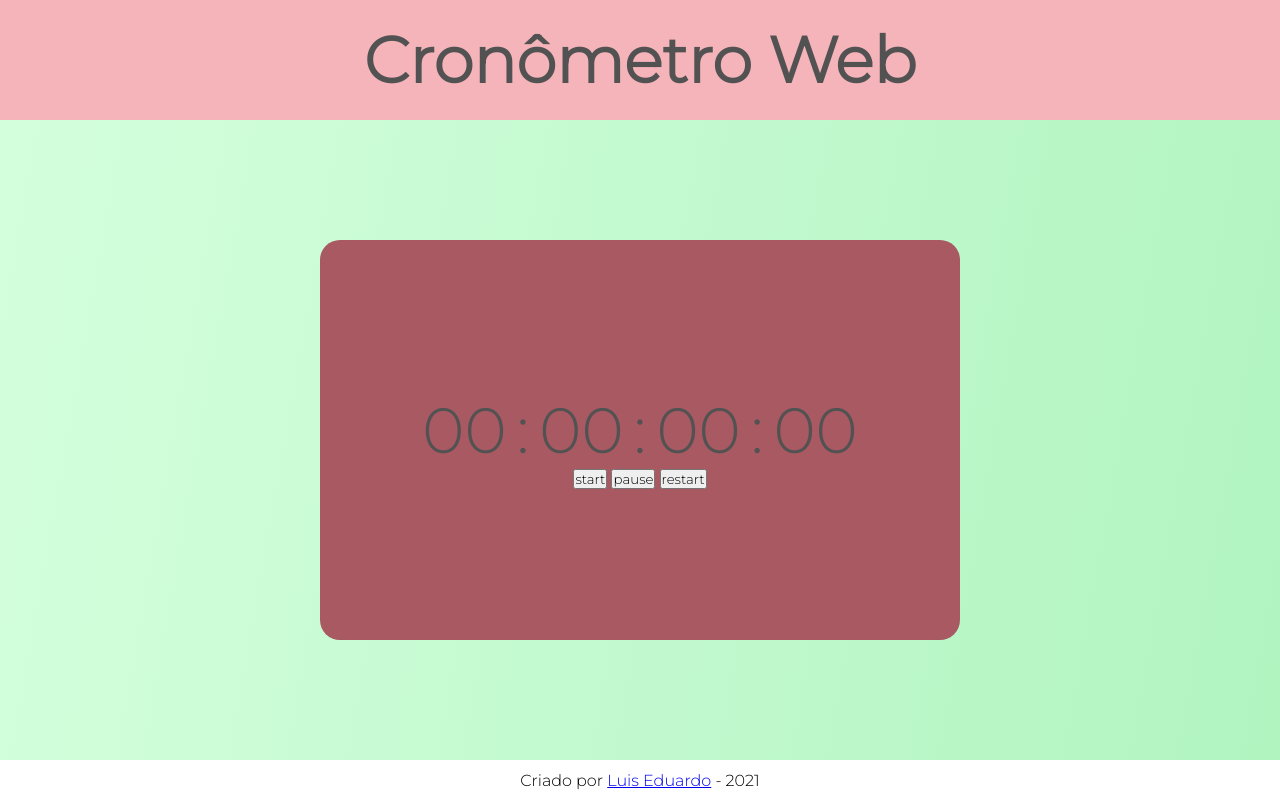
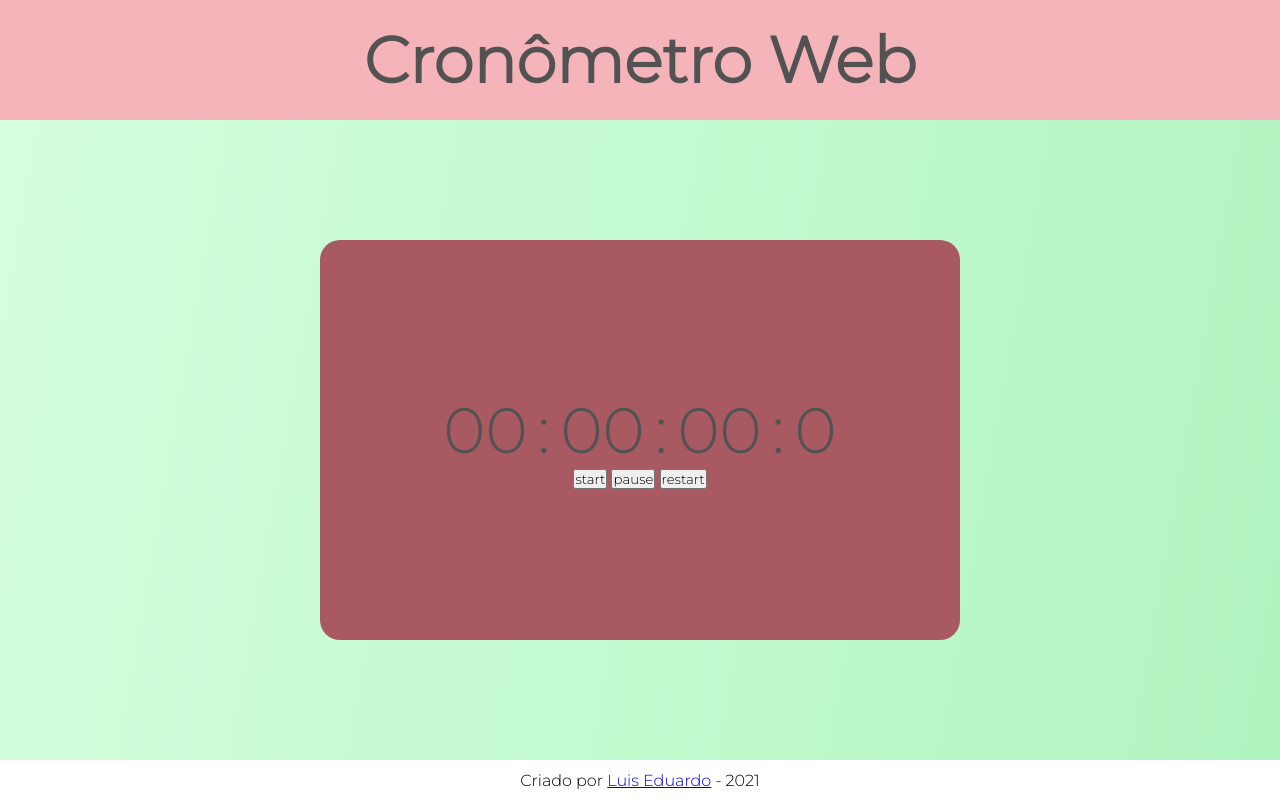
Before and after one commit to LuisEduardo20/Web-chronometer, a plain HTML site: page index.html in a window 1280 px wide. Drawn offline with Linux system fonts and the light colour scheme.

Commit message:
alteraçao no valor dos milisegundos

```diff
--- a/index.html
+++ b/index.html
@@ -3,6 +3,7 @@
 
 <head>
   <meta charset="UTF-8">
+  <meta name="viewport" content="width=device-width,initial-scale=1">
   <title>Calculadora</title>
   <link rel="stylesheet" href="./style/index.css">
   <link rel="preconnect" href="https://fonts.googleapis.com">
@@ -27,7 +28,7 @@
           <p>:</p>
           <p id="segundo" class="timer">00</p>
           <p>:</p>
-          <p id="mili-segundo" class="timer">00</p>
+          <p id="mili-segundo" class="timer">0</p>
         </div>
 
         <div class="buttons">
```
